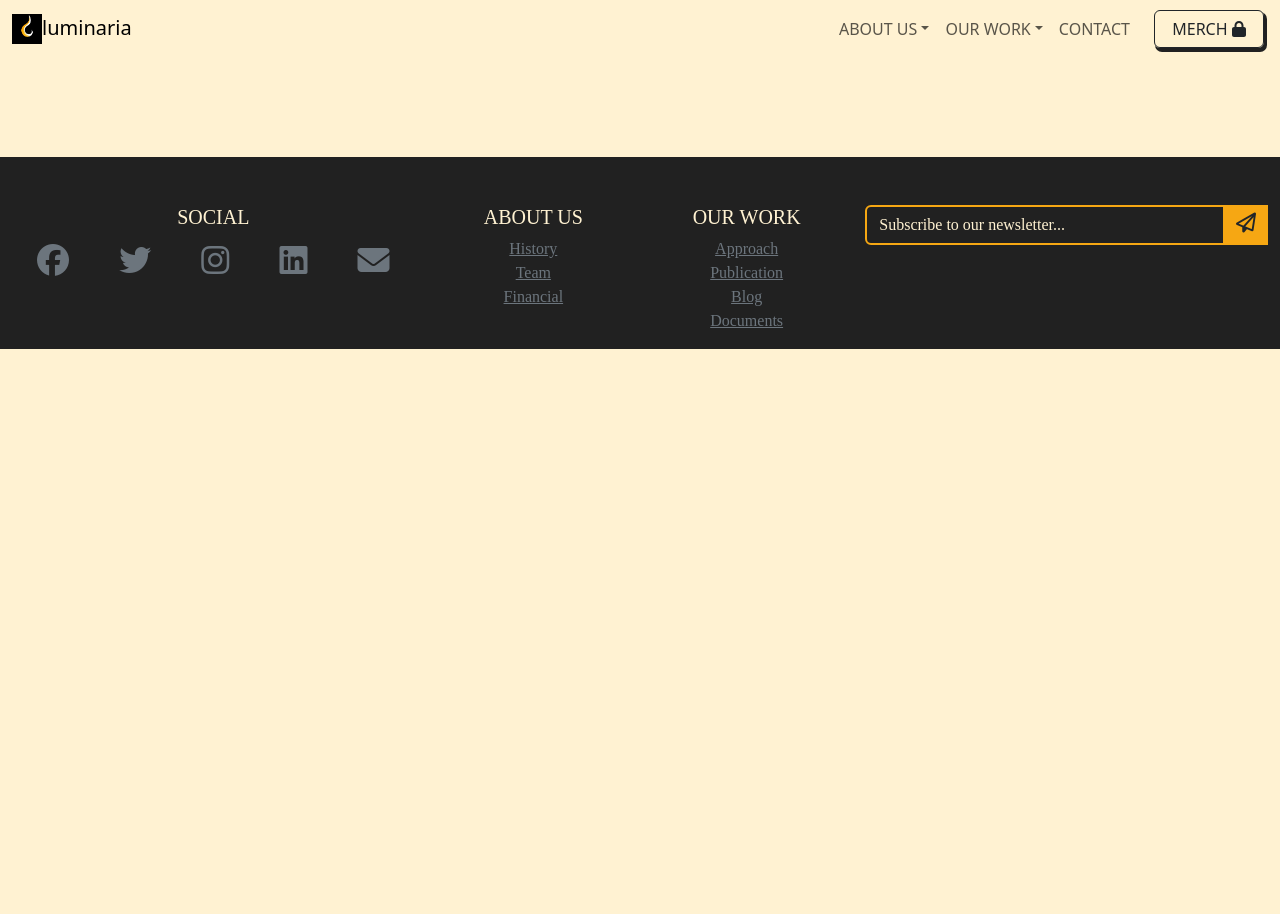
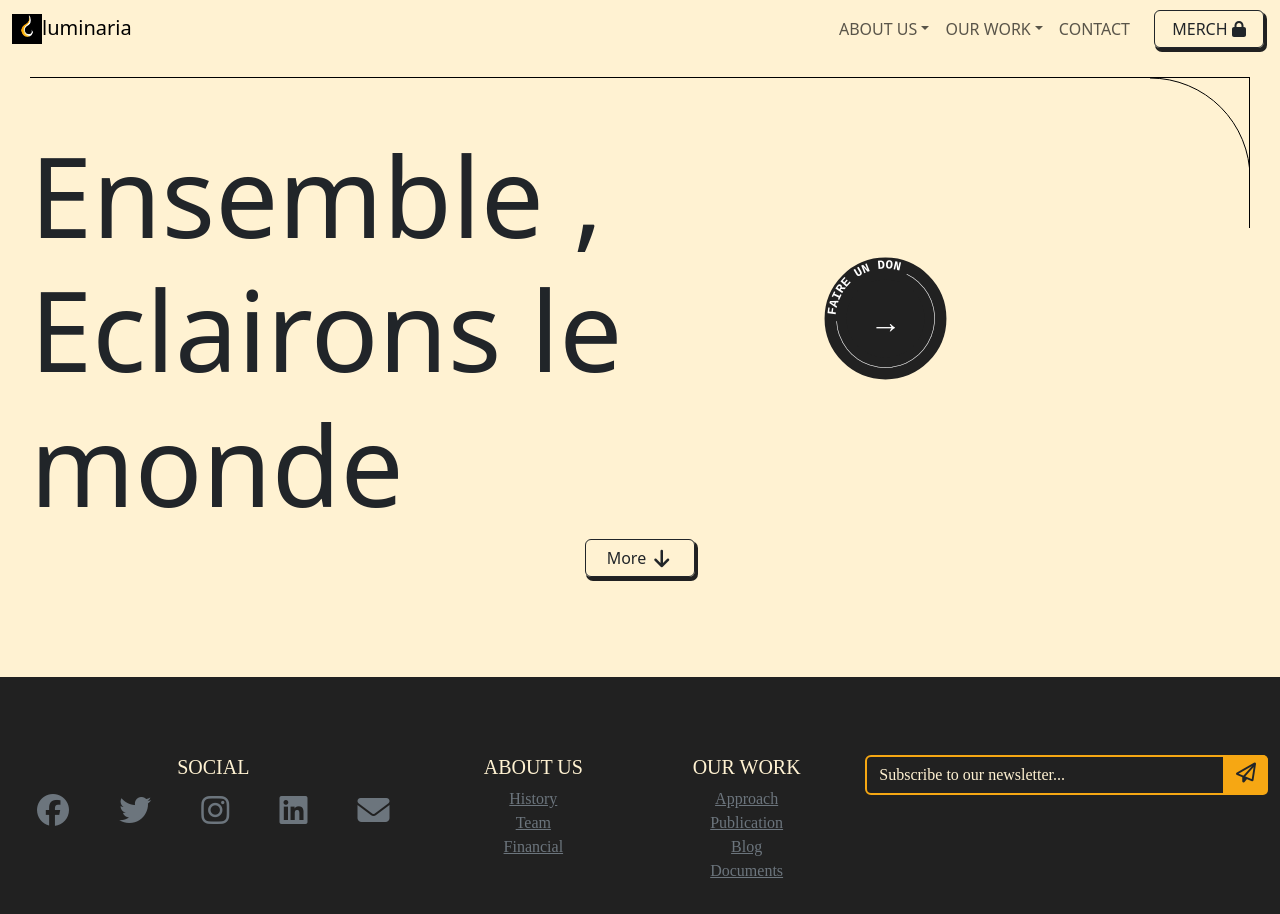
Before and after one commit to iTeam-S/luminaria, a React (Create React App) app in the folder front-luminaria/: page / in a window 1280 px wide. Shown: the top 914 px of the page. Before the commit the page ends 800 px from the top, so only its background shows below. Built offline with nearby package versions, Linux system fonts and the light colour scheme.

Commit message:
Page d'acceuil

```diff
--- a/front-luminaria/src/App.css
+++ b/front-luminaria/src/App.css
@@ -54,6 +54,7 @@ body{
   color: #FFF2D2 !important;
   font-family: Aventi;
   margin-top: 100px;
+  padding: 30px 0px;
 }
 
 .social-list{
@@ -76,6 +77,7 @@ body{
 
 .appen-mod {
   background-color: #F6A713 !important;
+  border-radius: 5px;
 }
 
 .group-mod{
@@ -83,6 +85,53 @@ body{
   background-color: #F6A713 !important;
   border: none !important;
 }
+
+.body{
+  margin-left: 30px !important;
+  margin-right: 30px !important;
+
+}
+.diviseurHead{
+  position: relative !important;
+}
+.divHrTop{
+  border-top: 1px solid #000000 !important;
+  margin-top: 20px !important;
+}
+
+.svgHead {
+  transform: rotateY(180deg);
+  position: absolute;
+  right: 0;
+}
+
+.titrePage {
+  font-size: 1.5rem;
+  max-width: 65%;
+  margin-top: 30px;
+  text-align: start;
+}
+
+.titrePage h1 {
+  font-size: 112px !important;
+}
+
+.entete {
+  display: flex;
+  justify-content: start;
+  align-items: center;
+  margin-top: 20px;
+}
+
+.svgCircle {
+  width: 125px;
+  height: 125px;
+}
+
+
+
+
+
 
 @media (prefers-reduced-motion: no-preference) {
   .App-logo {
--- a/front-luminaria/src/App.js
+++ b/front-luminaria/src/App.js
@@ -1,6 +1,7 @@
 import './App.css';
 import Header from './components/Header';
 import Footer from './components/Footer';
+import Body from './components/Body';
 
 
 function App() {
@@ -8,6 +9,7 @@ function App() {
     <div className="App">
 
       <Header />
+      <Body />
       <Footer />
 
     </div>
--- a/front-luminaria/src/components/Body.js
+++ b/front-luminaria/src/components/Body.js
@@ -0,0 +1,37 @@
+
+function Body () {
+    return (
+        <div className="body">
+            <div className="diviseurHead">
+                <div className="divHrTop"></div>
+                <svg className="svgHead" xmlns="http://www.w3.org/2000/svg" width="200" height="200">
+                    <line x1="0" y1="0" x2="0" y2="150" stroke="black" strokeWidth="2" />
+                    <path d="M0,100 A100,100 0 0,1 100,0" fill="none" stroke="black" strokeWidth="1" />
+                </svg>
+            </div>
+            <div className="entete">
+                <div className="d-flex justify-content-start titrePage">
+                    <h1>Ensemble , <br/> Eclairons le monde</h1>
+                </div>
+                <svg xmlns="http://www.w3.org/2000/svg" className="svgCircle" viewBox="0 0 400 400">
+                    <path id="circlePath" fill="#212121" strokeWidth="70"  stroke="#212121" d="
+                        M 200, 200
+                        m -160, 0
+                        a 160,160 0 1,1 320,0
+                        a 160,160 0 1,1 -320,0
+                    " />
+                    <text fontFamily="monospace" fontSize="40" fontWeight="bold" fill="white">
+                        <textPath startOffset="1%" href="#circlePath">FAIRE UN DON ____________________________________</textPath>
+                    </text>
+                    <text x="200" y="220" textAnchor="middle" alignmentBaseline="middle" fontFamily="Arial" fontSize="100" fill="white">&#8594;</text>
+                </svg>
+            </div>
+            <div style={{display: "flex", justifyContent: "center"}}>
+            <button className="btn btn-outline-dark mx-3 shadow-merch" type="submit">More  <i class="fas fa-light fa-arrow-down fa-lg mx-1"></i></button>
+            </div>
+
+        </div>
+    )
+}
+
+export default Body;
--- a/front-luminaria/src/components/respoHead.css
+++ b/front-luminaria/src/components/respoHead.css
@@ -19,5 +19,19 @@
         align-items: center;
     }
 
+    .titrePage {
+        max-width: 65%;
+
+    }
+
+    .titrePage h1 {
+        font-size: 40px !important;
+    }
+
+    .svgCircle {
+        width: 55px;
+        height: 55px;
+        margin-left: 25px;
+    }
 
 }
```
